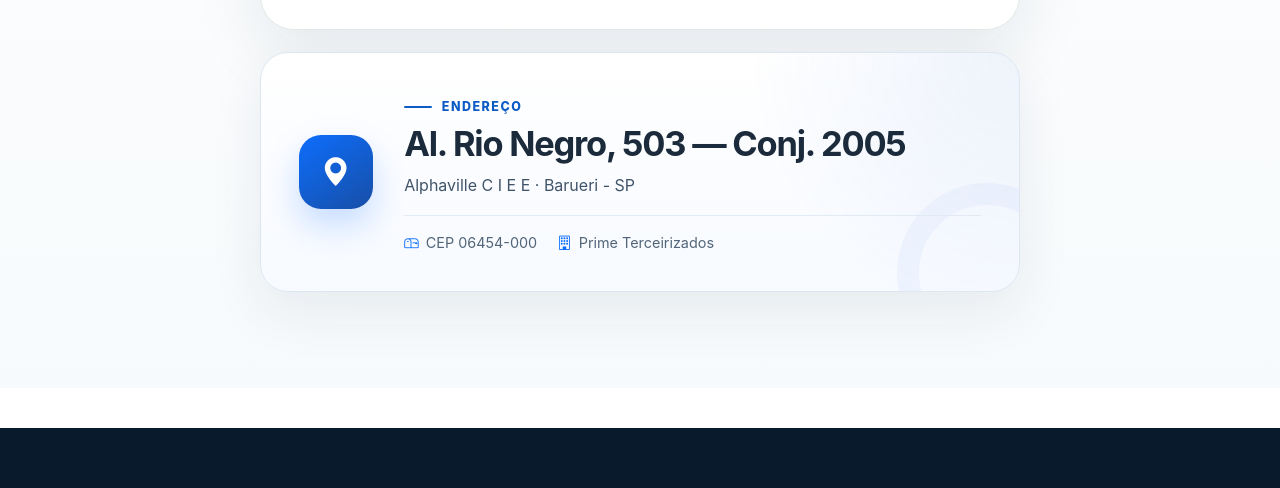
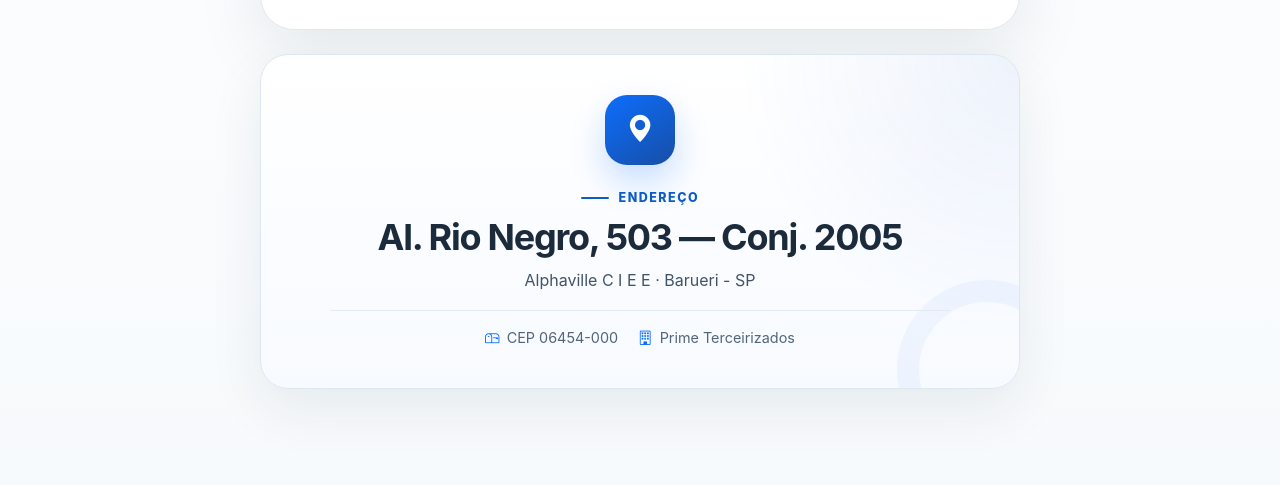
Before and after one commit to RickNBL/Prime-Site, a plain HTML site: page contato.html in a window 1280 px wide. Shown: the part 1013-1501 px from the top of the page. Drawn offline with Linux system fonts and the light colour scheme.

Commit message:
atualização endereço

```diff
--- /dev/null
+++ b/assets/css/contact-location-v6.css
@@ -0,0 +1,151 @@
+
+/* Prime Terceirizados — endereço de contato centralizado V6 */
+.contact-whatsapp-section .container-xl {
+  display: flex;
+  flex-direction: column;
+  align-items: center;
+}
+
+.contact-whatsapp-section .contact-whatsapp-card,
+.contact-whatsapp-section .contact-location-card {
+  width: min(100%, 760px) !important;
+  max-width: 760px !important;
+  margin-left: auto !important;
+  margin-right: auto !important;
+}
+
+.contact-whatsapp-section .contact-location-card {
+  position: relative !important;
+  overflow: hidden !important;
+  display: flex !important;
+  flex-direction: column !important;
+  align-items: center !important;
+  justify-content: center !important;
+  gap: 1rem !important;
+  margin-top: 1.5rem !important;
+  padding: clamp(1.6rem, 4vw, 2.5rem) !important;
+  border: 1px solid #dce7f2 !important;
+  border-radius: 28px !important;
+  background:
+    radial-gradient(circle at 100% 0%, rgba(42, 104, 207, .08), transparent 34%),
+    linear-gradient(180deg, #ffffff 0%, #f7faff 100%) !important;
+  box-shadow: 0 20px 55px rgba(13, 41, 68, .075) !important;
+  text-align: center !important;
+}
+
+.contact-whatsapp-section .contact-location-card::after {
+  content: "" !important;
+  position: absolute !important;
+  right: -58px !important;
+  bottom: -72px !important;
+  width: 180px !important;
+  height: 180px !important;
+  border-radius: 50% !important;
+  border: 22px solid rgba(39, 104, 214, .045) !important;
+  pointer-events: none !important;
+}
+
+.contact-whatsapp-section .contact-location-icon {
+  position: relative !important;
+  z-index: 1 !important;
+  width: 70px !important;
+  height: 70px !important;
+  flex: 0 0 70px !important;
+  display: grid !important;
+  place-items: center !important;
+  margin: 0 auto !important;
+  border-radius: 22px !important;
+  background: linear-gradient(145deg, #0d6efd 0%, #174ea6 100%) !important;
+  color: #fff !important;
+  font-size: 1.7rem !important;
+  box-shadow: 0 16px 34px rgba(13, 110, 253, .22) !important;
+}
+
+.contact-whatsapp-section .contact-location-copy {
+  position: relative !important;
+  z-index: 1 !important;
+  width: 100% !important;
+  max-width: 620px !important;
+  min-width: 0 !important;
+  margin: 0 auto !important;
+  text-align: center !important;
+}
+
+.contact-whatsapp-section .contact-location-copy .eyebrow {
+  justify-content: center !important;
+  color: #0d5cc6 !important;
+}
+
+.contact-whatsapp-section .contact-location-copy .eyebrow::before {
+  display: inline-block !important;
+}
+
+.contact-whatsapp-section .contact-location-copy h2 {
+  width: 100% !important;
+  max-width: 100% !important;
+  margin: .55rem auto .45rem !important;
+  font-size: clamp(1.55rem, 3.2vw, 2.25rem) !important;
+  line-height: 1.18 !important;
+  letter-spacing: -.035em !important;
+  text-align: center !important;
+}
+
+.contact-whatsapp-section .contact-location-copy > p {
+  margin: 0 auto !important;
+  color: var(--prime-text) !important;
+  font-size: 1rem !important;
+  text-align: center !important;
+}
+
+.contact-whatsapp-section .contact-location-meta {
+  display: flex !important;
+  flex-wrap: wrap !important;
+  justify-content: center !important;
+  align-items: center !important;
+  gap: .65rem 1.25rem !important;
+  width: 100% !important;
+  margin: 1rem auto 0 !important;
+  padding-top: 1rem !important;
+  border-top: 1px solid #e2eaf3 !important;
+  color: #526579 !important;
+  font-size: .9rem !important;
+  text-align: center !important;
+}
+
+.contact-whatsapp-section .contact-location-meta span {
+  display: inline-flex !important;
+  align-items: center !important;
+  justify-content: center !important;
+  gap: .45rem !important;
+}
+
+.contact-whatsapp-section .contact-location-meta i {
+  color: #0d6efd !important;
+}
+
+@media (max-width: 767.98px) {
+  .contact-whatsapp-section .contact-location-card {
+    width: 100% !important;
+    padding: 1.35rem !important;
+    border-radius: 22px !important;
+  }
+
+  .contact-whatsapp-section .contact-location-icon {
+    width: 60px !important;
+    height: 60px !important;
+    flex-basis: 60px !important;
+    border-radius: 18px !important;
+    font-size: 1.45rem !important;
+  }
+
+  .contact-whatsapp-section .contact-location-copy h2 {
+    font-size: clamp(1.4rem, 7vw, 1.85rem) !important;
+  }
+
+  .contact-whatsapp-section .contact-location-meta {
+    display: grid !important;
+    grid-template-columns: 1fr !important;
+    justify-items: center !important;
+    gap: .55rem !important;
+  }
+}
--- a/contato.html
+++ b/contato.html
@@ -12,7 +12,7 @@
   <link rel="stylesheet" href="assets/vendor/bootstrap/css/bootstrap.min.css">
   <link rel="stylesheet" href="assets/vendor/bootstrap-icons/bootstrap-icons.min.css">
   <link rel="stylesheet" href="assets/css/base.css">
-  <link rel="stylesheet" href="assets/css/layout.css?v=20260918-5">
+  <link rel="stylesheet" href="assets/css/layout.css">
   <link rel="stylesheet" href="assets/css/components.css">
   <link rel="stylesheet" href="assets/css/pages.css?v=20260918-2">
   <link rel="stylesheet" href="assets/css/responsive.css">
@@ -20,6 +20,7 @@
 
   <link rel="stylesheet" href="assets/css/mobile.css">
   <link rel="stylesheet" href="assets/css/mobile-fix.css?v=20260918-1">
+  <link rel="stylesheet" href="assets/css/contact-location-v6.css?v=20260918-6">
 </head>
 <body>
 <a class="skip-link" href="#conteudo">Ir para o conteúdo</a>
@@ -88,13 +89,6 @@
       <div class="col-lg-5">
         <img src="assets/img/logo-prime.svg" class="footer-logo mb-3" alt="Prime Terceirizados">
         <p class="mb-0 footer-summary">Soluções terceirizadas para limpeza, segurança, jardinagem e manutenção, organizadas conforme a rotina e o escopo de cada operação.</p>
-        <div class="footer-address">
-          <span class="footer-address-icon" aria-hidden="true"><i class="bi bi-geo-alt-fill"></i></span>
-          <div>
-            <strong>Endereço</strong>
-            <address>Al. Rio Negro, 503 — Conj. 2005<br>Alphaville C I E E · Barueri - SP · CEP 06454-000</address>
-          </div>
-        </div>
       </div>
       <div class="col-6 col-lg-3">
         <h5 class="h6 mb-3">Navegação</h5>
```
Also changed, not shown: 404.html (+1 -8 lines), index.html (+1 -8 lines), jardinagem.html (+1 -8 lines), limpeza.html (+1 -8 lines), manutencao.html (+1 -8 lines), privacidade.html (+1 -8 lines), seguranca.html (+1 -8 lines).
